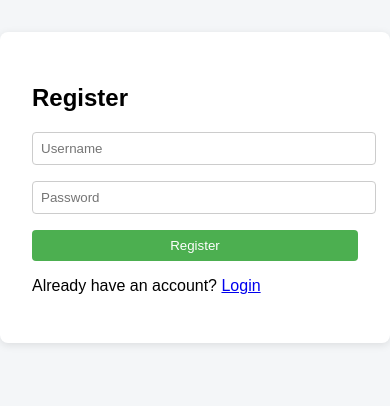
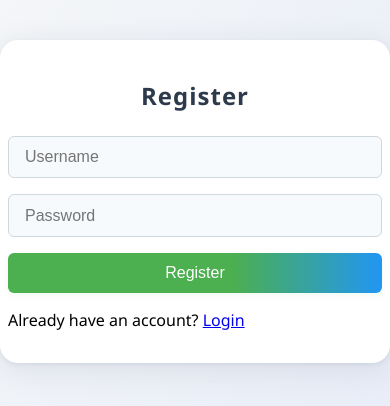
Before and after one commit to hirushan666/gamified-goal-tracker, a React (Create React App) app in the folder frontend/: page /register in a window 390 px wide. Shown: the top 406 px of the page. Built offline with nearby package versions, Linux system fonts and the light colour scheme.

Commit message:
Add CSS files

```diff
--- a/frontend/src/index.css
+++ b/frontend/src/index.css
@@ -1,54 +1,162 @@
+
 body {
-  font-family: Arial, sans-serif;
-  background: #f4f6f8;
+  font-family: 'Segoe UI', Arial, sans-serif;
+  background: linear-gradient(120deg, #f4f6f8 0%, #e3e9f7 100%);
   margin: 0;
   padding: 0;
+  min-height: 100vh;
 }
+
 .auth-container, .dashboard-container {
-  max-width: 400px;
-  margin: 2rem auto;
+  max-width: 420px;
+  margin: 2.5rem auto;
   background: #fff;
-  padding: 2rem;
-  border-radius: 8px;
-  box-shadow: 0 2px 8px rgba(0,0,0,0.1);
+  padding: 2.5rem 2rem 2rem 2rem;
+  border-radius: 18px;
+  box-shadow: 0 6px 32px 0 rgba(44,62,80,0.10), 0 1.5px 4px 0 rgba(44,62,80,0.08);
+  position: relative;
 }
-input, select, button {
-  display: block;
-  width: 100%;
-  margin-bottom: 1rem;
-  padding: 0.5rem;
-  border-radius: 4px;
-  border: 1px solid #ccc;
+
+.auth-container h2, .dashboard-container h2 {
+  text-align: center;
+  color: #2d3a4b;
+  margin-bottom: 1.5rem;
+  letter-spacing: 1px;
 }
+
+form, .add-goal-form {
+  display: flex;
+  flex-direction: column;
+  gap: 1rem;
+}
+
+input, select {
+  padding: 0.7rem 1rem;
+  border-radius: 6px;
+  border: 1px solid #cfd8dc;
+  font-size: 1rem;
+  background: #f7fafc;
+  transition: border 0.2s;
+}
+input:focus, select:focus {
+  border: 1.5px solid #4caf50;
+  outline: none;
+}
+
 button {
-  background: #4caf50;
+  background: linear-gradient(90deg, #4caf50 60%, #2196f3 100%);
   color: #fff;
   border: none;
+  border-radius: 6px;
+  padding: 0.7rem 1rem;
+  font-size: 1rem;
+  font-weight: 500;
   cursor: pointer;
+  box-shadow: 0 2px 8px rgba(76,175,80,0.08);
+  transition: background 0.2s, transform 0.1s;
 }
 button:hover {
-  background: #388e3c;
+  background: linear-gradient(90deg, #388e3c 60%, #1976d2 100%);
+  transform: translateY(-2px) scale(1.03);
 }
-.completed {
+
+.goal-list {
+  margin-top: 2rem;
+}
+.goal-list h3 {
+  color: #1976d2;
+  margin-bottom: 1rem;
+}
+.goal-list ul {
+  list-style: none;
+  padding: 0;
+}
+.goal-list li {
+  background: #f7fafc;
+  border-radius: 8px;
+  margin-bottom: 0.7rem;
+  padding: 0.8rem 1rem;
+  display: flex;
+  flex-direction: column;
+  gap: 0.2rem;
+  box-shadow: 0 1px 4px rgba(33,150,243,0.04);
+  position: relative;
+}
+.goal-list li.completed {
   text-decoration: line-through;
   color: #888;
+  background: #e0e0e0;
 }
+.goal-list button {
+  width: fit-content;
+  margin-top: 0.5rem;
+  font-size: 0.95rem;
+  padding: 0.3rem 0.8rem;
+  border-radius: 4px;
+  background: #2196f3;
+  color: #fff;
+  box-shadow: none;
+}
+.goal-list button:hover {
+  background: #1976d2;
+}
+
+.add-goal-form {
+  margin-bottom: 2rem;
+  background: #f7fafc;
+  padding: 1.2rem 1rem 0.5rem 1rem;
+  border-radius: 10px;
+  box-shadow: 0 1px 4px rgba(76,175,80,0.04);
+}
+
 .error {
-  color: red;
+  color: #e53935;
+  background: #ffebee;
+  border-radius: 4px;
+  padding: 0.5rem 1rem;
+  margin-bottom: 1rem;
+  text-align: center;
 }
+
 .progress-dashboard {
   margin-bottom: 2rem;
+  background: #f7fafc;
+  padding: 1.2rem 1rem 0.5rem 1rem;
+  border-radius: 10px;
+  box-shadow: 0 1px 4px rgba(33,150,243,0.04);
+}
+.progress-dashboard h3 {
+  color: #4caf50;
+  margin-bottom: 1rem;
+}
+.progress-bars {
+  margin-bottom: 1.2rem;
 }
 .badges ul {
   list-style: none;
   padding: 0;
+  display: flex;
+  flex-wrap: wrap;
+  gap: 0.5rem;
 }
 .badges li {
   display: inline-block;
-  background: #2196f3;
+  background: linear-gradient(90deg, #2196f3 60%, #4caf50 100%);
   color: #fff;
-  padding: 0.3rem 0.7rem;
-  border-radius: 12px;
-  margin-right: 0.5rem;
-  margin-bottom: 0.5rem;
+  padding: 0.3rem 0.9rem;
+  border-radius: 14px;
+  font-size: 0.95rem;
+  font-weight: 500;
+  box-shadow: 0 1px 4px rgba(33,150,243,0.08);
 }
+
+/* Responsive */
+@media (max-width: 600px) {
+  .auth-container, .dashboard-container {
+    max-width: 98vw;
+    padding: 1.2rem 0.5rem 1rem 0.5rem;
+  }
+  .add-goal-form, .progress-dashboard {
+    padding: 0.7rem 0.3rem 0.3rem 0.3rem;
+  }
+}
```
Also changed, not shown: 1 other file (tests, documents, lock files or other folders).
